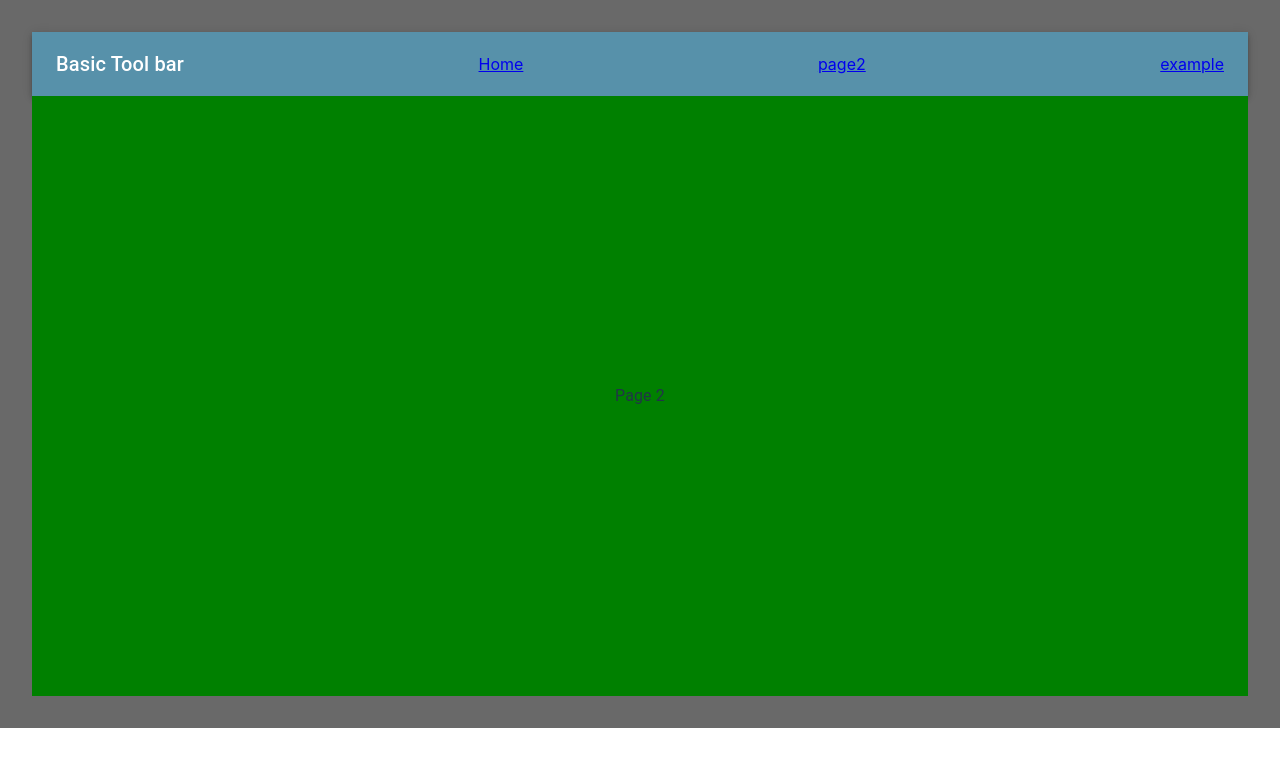
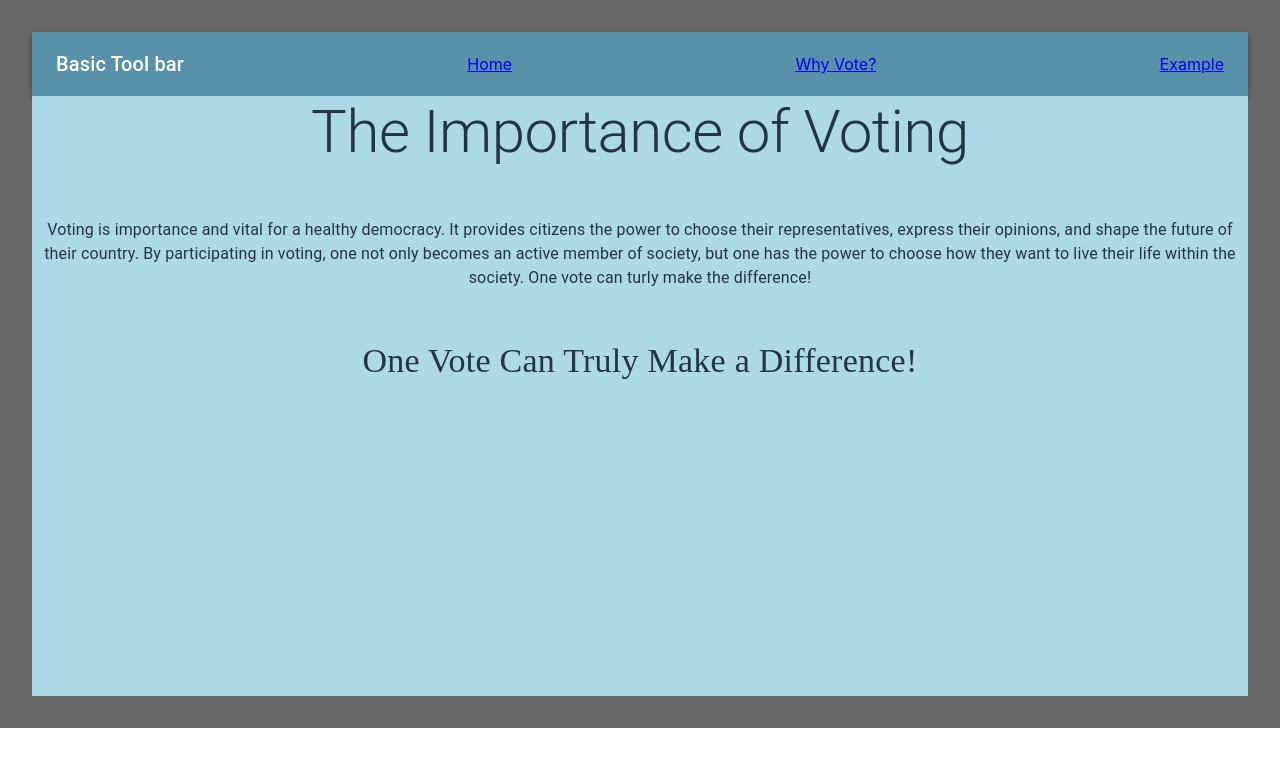
Before and after one commit to drkchn/mosa-upenn-SoC-2023, a React (Vite) app: page /page2 in a window 1280 px wide. Shown: the top 766 px of the page. Built offline with nearby package versions, Linux system fonts and the light colour scheme.

Commit message:
[#10] add to navbar, added some text [PP]

```diff
--- a/src/Pages/Page2.tsx
+++ b/src/Pages/Page2.tsx
@@ -4,14 +4,21 @@ export function Page2() {
   return (
     <Box
       sx={{
-        display: "flex",
+       // display: "flex",
         justifyContent: "center",
         alignItems: "center",
         minHeight: "600px",
-        backgroundColor: "green",
+        backgroundColor: "lightblue",
       }}
     >
-      <Typography>Page 2</Typography>
+      <Typography variant="h2">The Importance of Voting</Typography>
+      <Typography sx={{ marginBottom: "50px" }}></Typography>
+      <Typography>Voting is importance and vital for a healthy democracy. It provides citizens the power to choose their representatives, express their opinions, and
+        shape the future of their country. By participating in voting, one not only becomes an active member of society, but one has the power to choose how they want to
+        live their life within the society. One vote can turly make the difference!</Typography>
+      <Typography sx={{ marginBottom: "50px" }}></Typography>
+      <Typography variant="h4" sx={{ fontFamily: "Times New Roman",  textAlign: "center", marginTop: "20px" }}>
+        One Vote Can Truly Make a Difference!</Typography>
     </Box>
   );
 }
--- a/src/components/navBar/Navbar.tsx
+++ b/src/components/navBar/Navbar.tsx
@@ -9,8 +9,8 @@ export function Navbar() {
           Basic Tool bar
         </Typography>
         <Link to={"/"}>Home</Link>
-        <Link to={"/page2"}>page2</Link>
-        <Link to={"/example"}>example</Link>
+        <Link to={"/page2"}>Why Vote?</Link>
+        <Link to={"/example"}>Example</Link>
       </Toolbar>
     </AppBar>
   );
```
